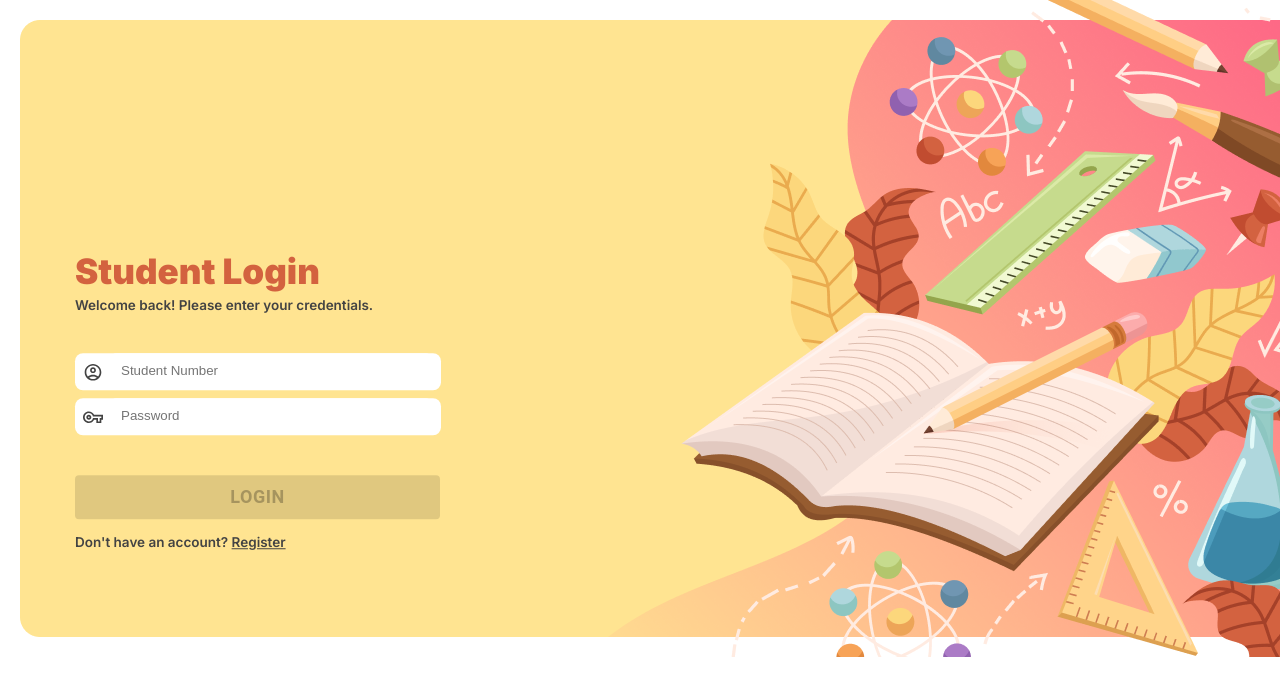
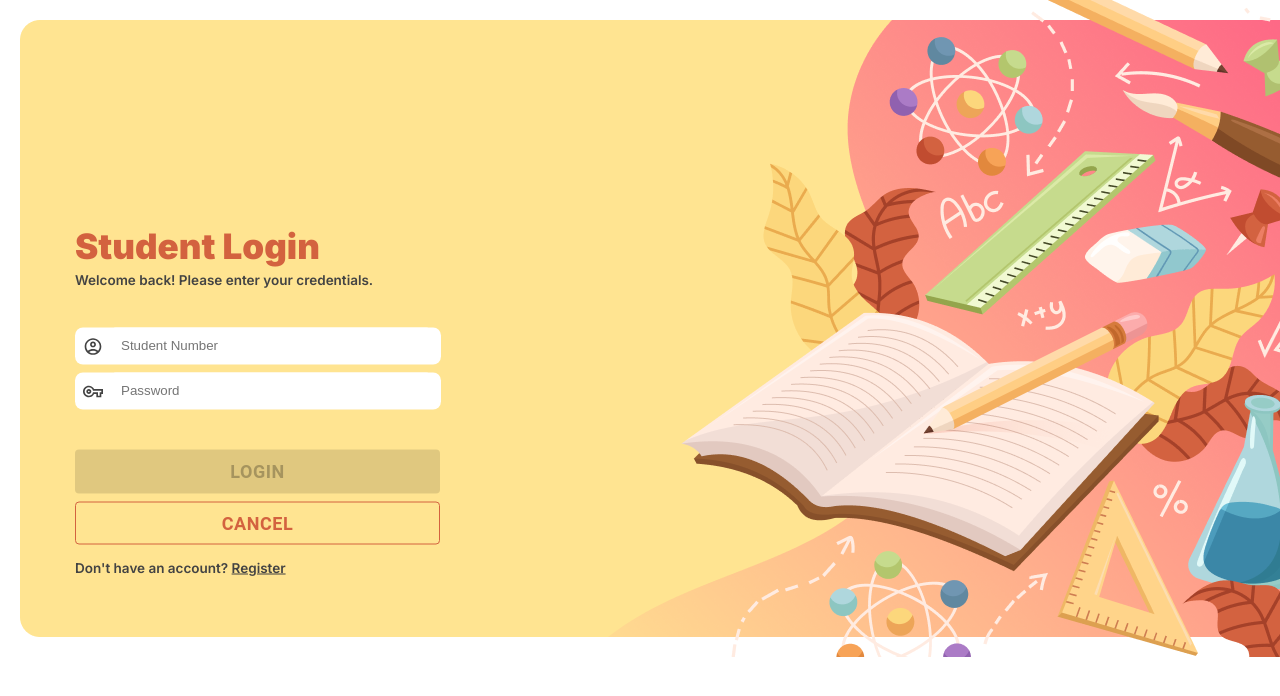
Before and after one commit to lor-rainemanalo/React-Form, a React (Create React App) app: page /login in a window 1280 px wide. Shown: the top 696 px of the page. Built offline with nearby package versions, Linux system fonts and the light colour scheme.

Commit message:
added cancel button

```diff
--- a/src/App.js
+++ b/src/App.js
@@ -7,17 +7,14 @@ function App() {
   return (
     <div className="home">
       <p className="header-home">Red Velvet Online Services</p>
-      <p
-        className="text-subtitle"
-        style={{ width: "355px", marginLeft: "10px" }}
-      >
+      <p className="text-subtitle" style={{ width: "370px" }}>
         Welcome to our online services page! Please select the transaction that
         you wish to perform.
       </p>
       <Box
         sx={{
           display: "flex",
-          gap: "2rem",
+          gap: "1rem",
         }}
       >
         <PrimaryButton width={180} text="Login" page="login" />
--- a/src/components/PrimaryButton.js
+++ b/src/components/PrimaryButton.js
@@ -29,15 +29,15 @@ export default function PrimaryButton({
     alignItems: "center",
     justifyContent: "center",
     position: "absolute",
-    top: "20%",
+    top: "50%",
     left: "50%",
     transform: "translate(-50%, -50%)",
     width: 350,
-    bgcolor: "#d3623f",
+    bgcolor: "#E3FBE4",
     p: 4,
     borderRadius: 5,
-    color: "#d3623f",
-    borderColor: "#d3623f",
+    color: "#E3FBE4",
+    borderColor: "#E3FBE4",
   };
 
   return (
@@ -65,10 +65,10 @@ export default function PrimaryButton({
       <Modal open={openLoginModal} onClose={() => setOpenLoginModal(false)}>
         <Box sx={style}>
           <CheckCircle sx={{ fontSize: 100, color: "#77DD77" }} />
-          <Typography variant="h4" sx={{ color: "#77DD77", fontWeight: "600" }}>
+          <Typography variant="h5" sx={{ color: "#77DD77", fontWeight: "600" }}>
             Success!
           </Typography>
-          <Typography variant="h6" sx={{ color: "#434343" }}>
+          <Typography variant="small" sx={{ color: "#434343" }}>
             Welcome to student portal!
           </Typography>
         </Box>
@@ -76,10 +76,10 @@ export default function PrimaryButton({
       <Modal open={openRegModal} onClose={() => setOpenRegModal(false)}>
         <Box sx={style}>
           <CheckCircle sx={{ fontSize: 100, color: "#77DD77" }} />
-          <Typography variant="h4" sx={{ color: "#77DD77", fontWeight: "600" }}>
+          <Typography variant="h5" sx={{ color: "#77DD77", fontWeight: "600" }}>
             Success!
           </Typography>
-          <Typography variant="h6" sx={{ color: "#434343" }}>
+          <Typography variant="small" sx={{ color: "#434343" }}>
             Details are now being saved.
           </Typography>
         </Box>
--- a/src/index.css
+++ b/src/index.css
@@ -65,7 +65,7 @@ option {
 .home {
   background-image: url("/src/images/home-graphics.png");
   background-size: cover;
-  padding: 50px 75px 255px 75px;
+  padding: 50px 75px 247px 75px;
   align-items: center;
 }
 
--- a/src/pages/Login.js
+++ b/src/pages/Login.js
@@ -3,6 +3,7 @@ import { Box } from "@mui/material";
 import React, { useState } from "react";
 import { Link } from "react-router-dom";
 import PrimaryButton from "../components/PrimaryButton";
+import SecondaryButton from "../components/SecondaryButton";
 import RVOSTextField from "../components/RVOSTextfield";
 
 export default function Login() {
@@ -64,12 +65,14 @@ export default function Login() {
         </Box>
 
         {/*CHECKING*/}
-
         {studentNumber && password ? (
           <PrimaryButton width={365} text="Login" showLoginModal={true} />
         ) : (
           <PrimaryButton disabled={true} width={365} text="Login" />
         )}
+        <p style={{ margin: "8px 0 0" }} />
+        <SecondaryButton width={365} text="Cancel" />
+
         <p className="text-subtitle" style={{ margin: "15px 0 0" }}>
           Don't have an account?{" "}
           <Link className="link" to="/register">
```
